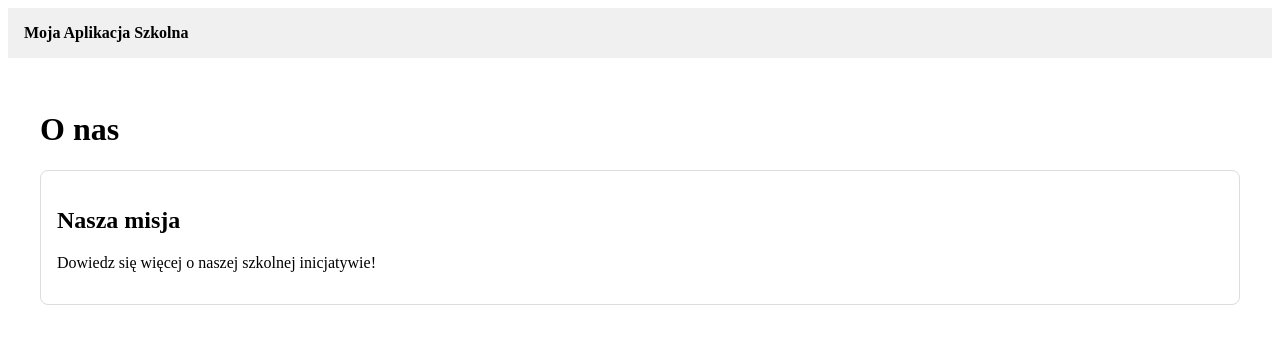
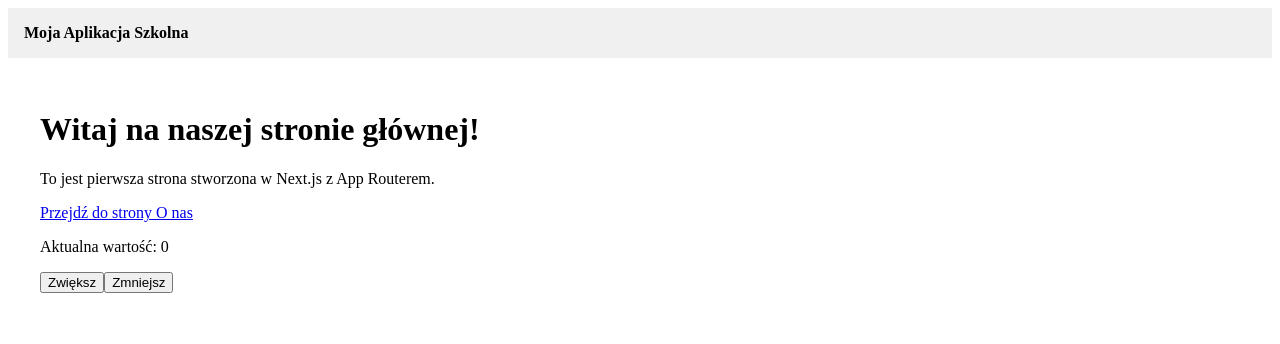
Before and after one commit to Aregda2143/next-2026-27-4C1-AH, a Next.js app: page /about in a window 1280 px wide. Shown: the top 344 px of the page. Built offline with nearby package versions, Linux system fonts and the light colour scheme.

Commit message:
Liczenie

```diff
--- a/src/app/about/page.js
+++ b/src/app/about/page.js
@@ -1,12 +1,13 @@
-import Card from '@/components/Card';
+import Link from 'next/link';
+import Counter from '@/components/Counter';
 
-export default function AboutPage() {
+export default function HomePage() {
   return (
     <main style={{ padding: '2rem' }}>
-      <h1>O nas</h1>
-      <Card title="Nasza misja">
-        <p>Dowiedz się więcej o naszej szkolnej inicjatywie!</p>
-      </Card>
+      <h1>Witaj na naszej stronie głównej!</h1>
+      <p>To jest pierwsza strona stworzona w Next.js z App Routerem.</p>
+      <Link href="/about">Przejdź do strony O nas</Link>
+      <Counter />
     </main>
   );
 }
--- /dev/null
+++ b/src/components/Counter.js
@@ -0,0 +1,15 @@
+'use client';
+
+import { useState } from 'react';
+
+export default function Counter() {
+  const [count, setCount] = useState(0);
+
+  return (
+    <div>
+      <p>Aktualna wartość: {count}</p>
+      <button onClick={() => setCount(count + 1)}>Zwiększ</button>
+      <button onClick={() => setCount(count - 1)}>Zmniejsz</button>
+    </div>
+  );
+}
```
